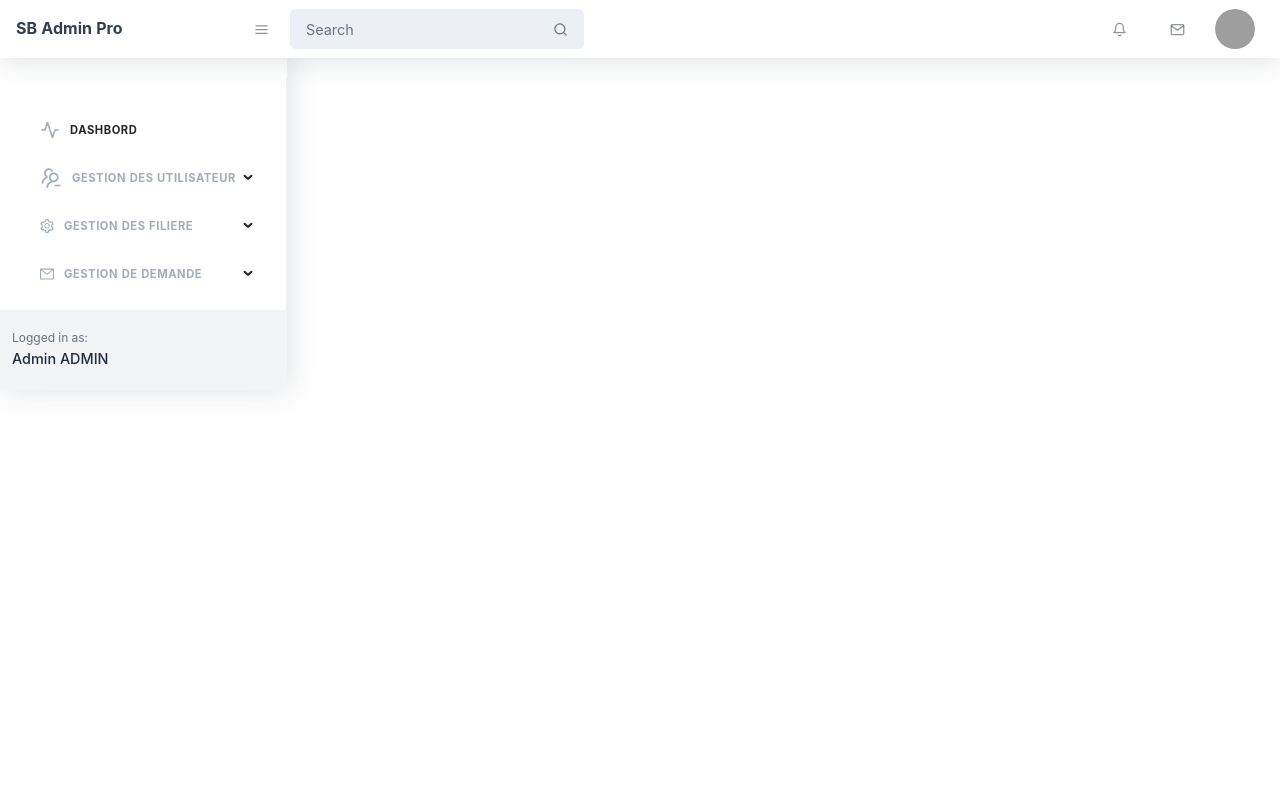
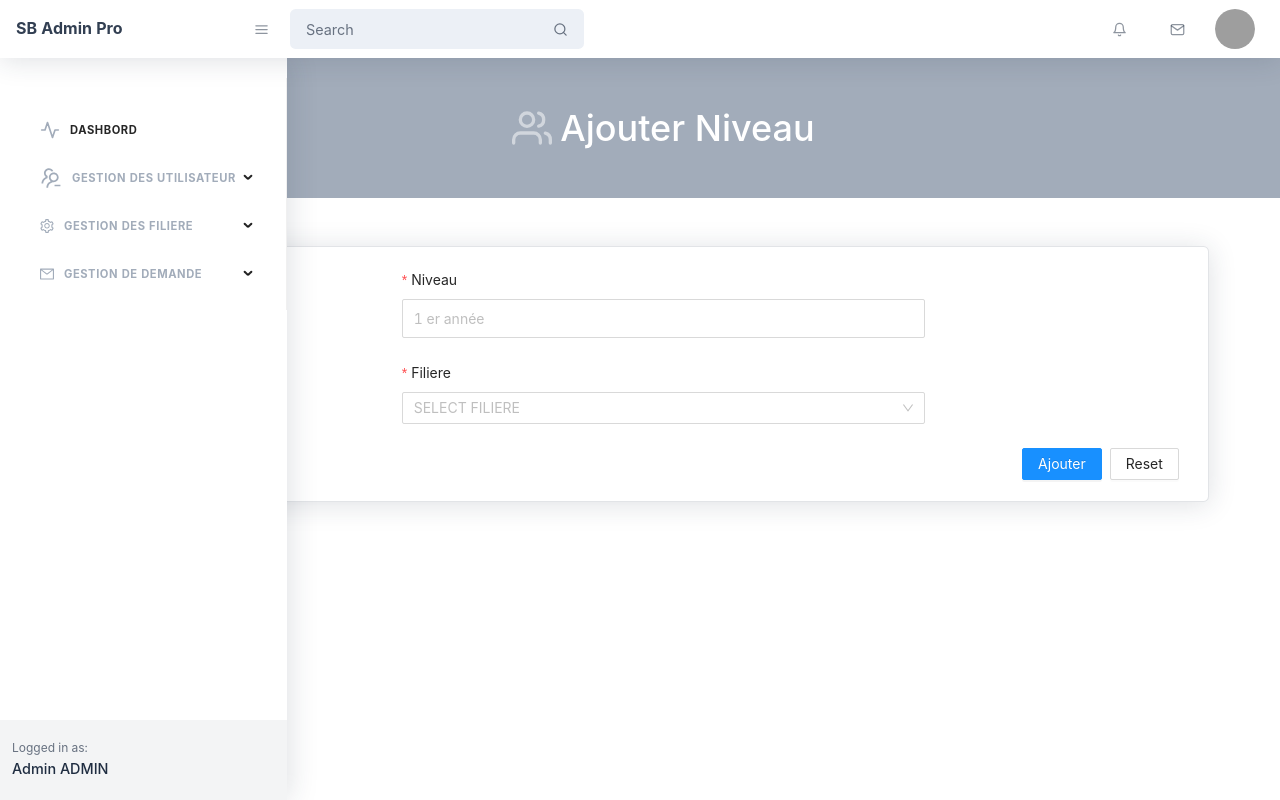
Before and after one commit to Abdelouahedd/gestion_etudiants, a React (Create React App) app in the folder front/front-react/: page /ajoutNiveau in a window 1280 px wide. Built offline with nearby package versions, Linux system fonts and the light colour scheme; grey boxes are pictures that could not be loaded.

Commit message:
AjouterNiveau component

```diff
--- /dev/null
+++ b/front/front-react/src/component/Niveau/ajouterNiveau.jsx
@@ -0,0 +1,103 @@
+import React from 'react'
+import * as Icon from 'react-feather';
+import { Form, Row, Col, Input, Button, Select } from 'antd';
+
+export default function AjouterNiveau() {
+
+    const [form] = Form.useForm();
+    const { Option } = Select;
+
+    const onFinish = values => {
+        console.log('Received values of form: ', values);
+    };
+    function onChange(value) {
+        console.log(`selected ${value}`);
+    }
+
+    return (
+        <div id="layoutSidenav_content">
+            <main>
+                <header className="page-header page-header-dark bg-gray-500">
+                    <div className="container">
+                        <div className="page-header-content pt-4">
+                            <div className="row align-items-center justify-content-center">
+                                <div className="col-auto mt-4">
+                                    <h1 className="page-header-title">
+                                        <div className="page-header-icon">
+                                            {/* <i className="fa fa-user text-white-50" aria-hidden="true"></i> */}
+                                            <Icon.Users className="feather-xl text-white-50" />
+                                        </div>
+                           Ajouter Niveau
+                        </h1>
+                                </div>
+                            </div>
+                        </div>
+                    </div>
+                </header>
+                <div className="container mt-5">
+                    <div className="row">
+                        <div className="col-xxl-12 col-xl-12">
+                            <div className="card mb-4">
+                                <div className="card-body">
+                                    <div className="datatable">
+                                        <Form
+                                            form={form}
+                                            name="advanced_search"
+                                            className="ant-advanced-search-form"
+                                            onFinish={onFinish}
+                                            layout="vertical"
+                                        >
+                                            <Col span={12} offset={6} key="1">
+                                                <Form.Item
+                                                    name="Niveau"
+                                                    label="Niveau"
+                                                    rules={[{ required: true, message: 'Niveau required!!' },]}
+                                                >
+                                                    <Input size="middle" placeholder="1 er année" className="form-control py-2" />
+                                                </Form.Item>
+                                            </Col>
+                                            <Col span={12} offset={6} key="2">
+                                                <Form.Item
+                                                    name="Filiere"
+                                                    label="Filiere"
+                                                    rules={[{ required: true, message: 'Filiere required!!' },]}
+                                                >
+                                                    <Select
+                                                        showSearch
+                                                        placeholder="SELECT FILIERE"
+                                                        optionFilterProp="children"
+                                                        onChange={onChange}
+                                                    >
+                                                        <Option value="1">GI</Option>
+                                                        <Option value="2">GII</Option>
+                                                        <Option value="3">BIG DATA</Option>
+                                                    </Select>
+                                                </Form.Item>
+                                            </Col>
+                                            <Row>
+                                                <Col span={24} style={{ textAlign: 'right' }}>
+                                                    <Button type="primary" htmlType="submit">
+                                                        Ajouter
+                                            </Button>
+                                                    <Button
+                                                        style={{ margin: '0 8px' }}
+                                                        onClick={() => {
+                                                            form.resetFields();
+                                                        }}
+                                                    >
+                                                        Reset
+                                            </Button>
+                                                </Col>
+                                            </Row>
+                                        </Form>
+                                    </div>
+                                </div>
+                            </div>
+                        </div>
+                    </div>
+                </div>
+            </main>
+
+        </div>
+    )
+}
--- a/front/front-react/src/component/shared/Side-bar/SideBar.jsx
+++ b/front/front-react/src/component/shared/Side-bar/SideBar.jsx
@@ -77,7 +77,11 @@ function SideBar(props) {
                                             List Niveau
                                         </Link>
                                     </Menu.Item>
-                                    <Menu.Item key="8">Ajouter niveau</Menu.Item>
+                                    <Menu.Item key="8">
+                                        <Link to="/ajoutNiveau">
+                                            Ajouter niveau
+                                        </Link>
+                                    </Menu.Item>
                                 </SubMenu>
                                 <SubMenu key="sem" title="Semestre">
                                     <Menu.Item key="9">List Semestre</Menu.Item>
--- a/front/front-react/src/routes/Routes.js
+++ b/front/front-react/src/routes/Routes.js
@@ -10,6 +10,7 @@ const AjouterProf = lazy(() => import("../component/professeurs/AjouterProf"));
 const ListFilire = lazy(() => import("../component/filiere/listFiliere"));
 const AjouFilire = lazy(() => import("../component/filiere/AjouFiliere"));
 const ListNiveau = lazy(() => import("../component/Niveau/listNiveau"));
+const AjouterNiveau = lazy(() => import("../component/Niveau/ajouterNiveau"));
 
 const Routes = () => (
     <Switch>
@@ -21,6 +22,7 @@ const Routes = () => (
         <Route path='/listFiliere' component={ListFilire} exact />
         <Route path='/ajoutFiliere' component={AjouFilire} exact />
         <Route path='/listNiveau' component={ListNiveau} exact />
+        <Route path='/ajoutNiveau' component={AjouterNiveau} exact />
     </Switch>
 );
 export default Routes;
```
